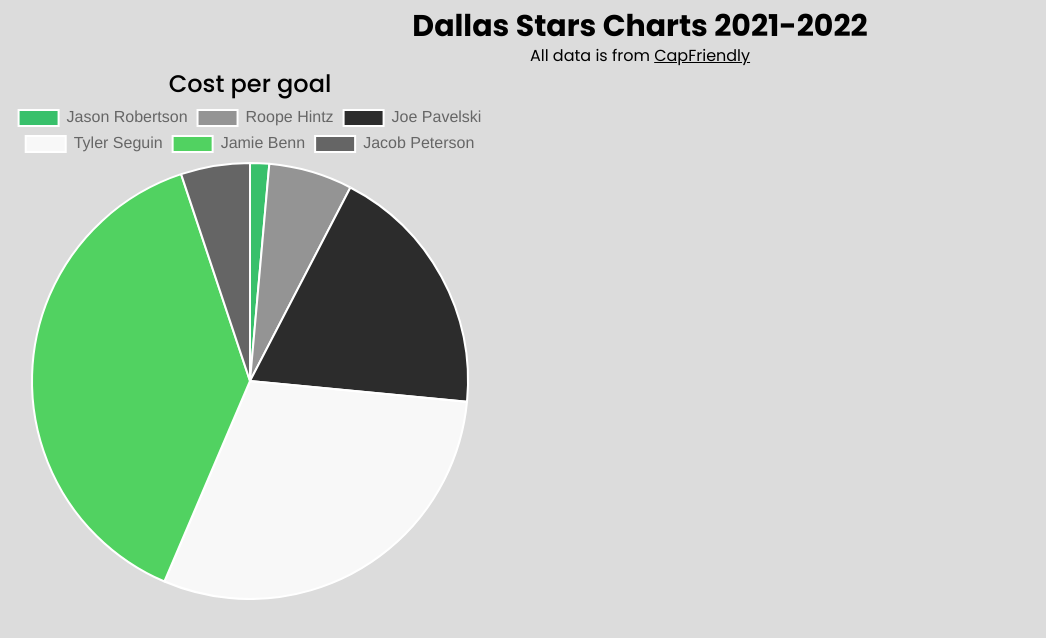
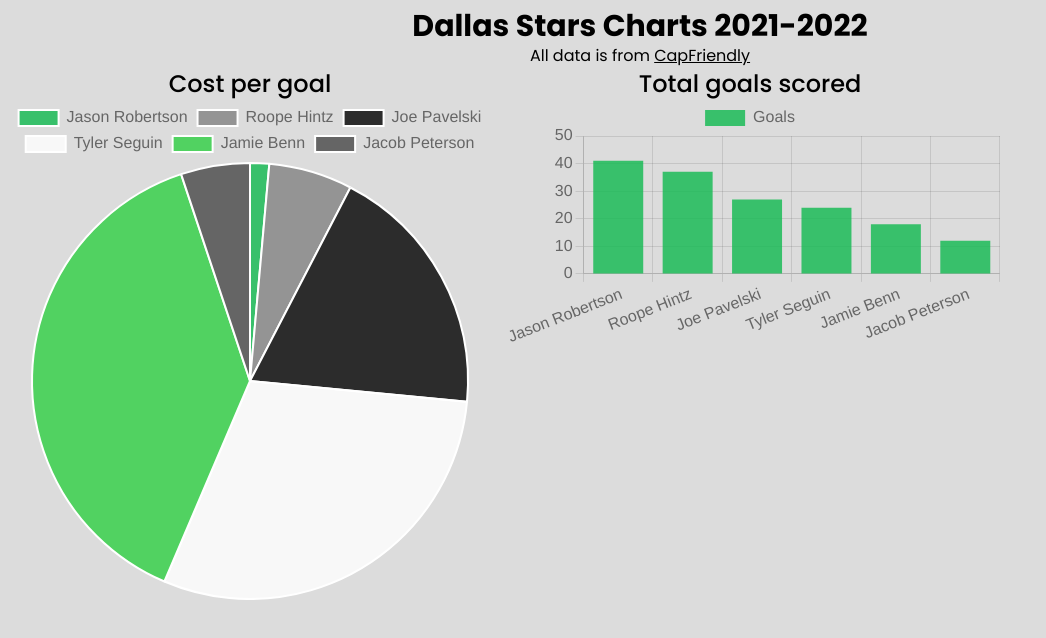
Before and after one commit to daltkb/stars-stats, a React (Vite) app: page / in a window 1280 px wide. Shown: the top 638 px of the page, without its empty margins (0-1046 px from the left). Built offline with nearby package versions, Linux system fonts and the light colour scheme.

Commit message:
added goals chart

```diff
--- a/src/App.tsx
+++ b/src/App.tsx
@@ -1,11 +1,15 @@
 import CPGChart from './components/charts/CPGChart';
+import TotalGoals from './components/charts/TotalGoals';
 import Header from './components/Header';
 
 function App() {
   return (
     <div>
       <Header />
-      <CPGChart />
+      <div className="flex">
+        <CPGChart />
+        <TotalGoals />
+      </div>
     </div>
   );
 }
--- /dev/null
+++ b/src/components/charts/TotalGoals.tsx
@@ -0,0 +1,38 @@
+import { Bar } from 'react-chartjs-2';
+import {
+  Chart as ChartJS,
+  CategoryScale,
+  LinearScale,
+  BarElement,
+  Tooltip,
+  Legend,
+} from 'chart.js';
+
+ChartJS.register(CategoryScale, LinearScale, BarElement, Tooltip, Legend);
+
+export default function TotalGoals() {
+  return (
+    <div style={{ width: '500px', height: '500px', textAlign: 'center' }}>
+      <h1 className="text-2xl font-medium">Total goals scored</h1>
+      <Bar data={data} />
+    </div>
+  );
+}
+
+const data = {
+  labels: [
+    'Jason Robertson',
+    'Roope Hintz',
+    'Joe Pavelski',
+    'Tyler Seguin',
+    'Jamie Benn',
+    'Jacob Peterson',
+  ],
+  datasets: [
+    {
+      label: 'Goals',
+      data: [41, 37, 27, 24, 18, 12],
+      backgroundColor: ['rgba(15, 186, 79, 0.8)'],
+    },
+  ],
+};
```
